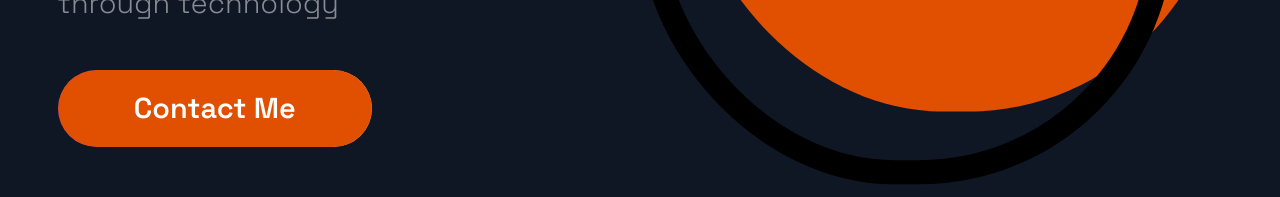
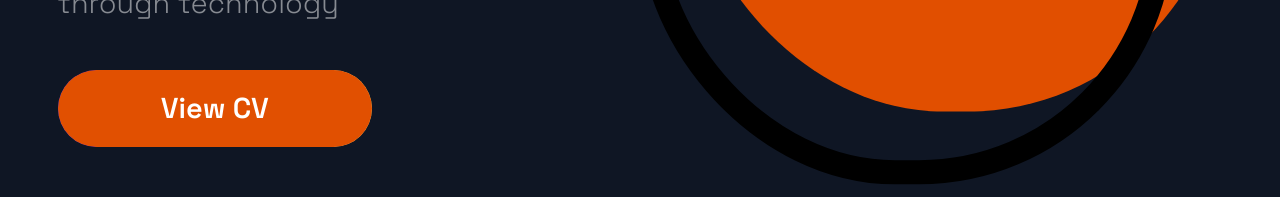
Before and after one commit to andyh98/portfolio, a Next.js app: page / in a window 1280 px wide. Shown: the part 555-752 px from the top of the page. Built offline with nearby package versions, Linux system fonts and the light colour scheme.

Commit message:
Hero contact me to view CV

```diff
--- a/src/components/Hero/Hero.js
+++ b/src/components/Hero/Hero.js
@@ -15,7 +15,7 @@ const Hero = (props) => (
       A Software Engineer who is passionate about helping people live better lives through technology
       </SectionText>
 
-      <a href="mailto:andyhameed@outlook.com"><Button>Contact Me</Button></a>
+      <a href="https://drive.google.com/file/d/1WBQGVJFu3Q4aRzt7pIjoV_G_d-E5GSZV/view?usp=sharing"><Button>View CV</Button></a>
     </LeftSection>
   </Section>
 );
```
